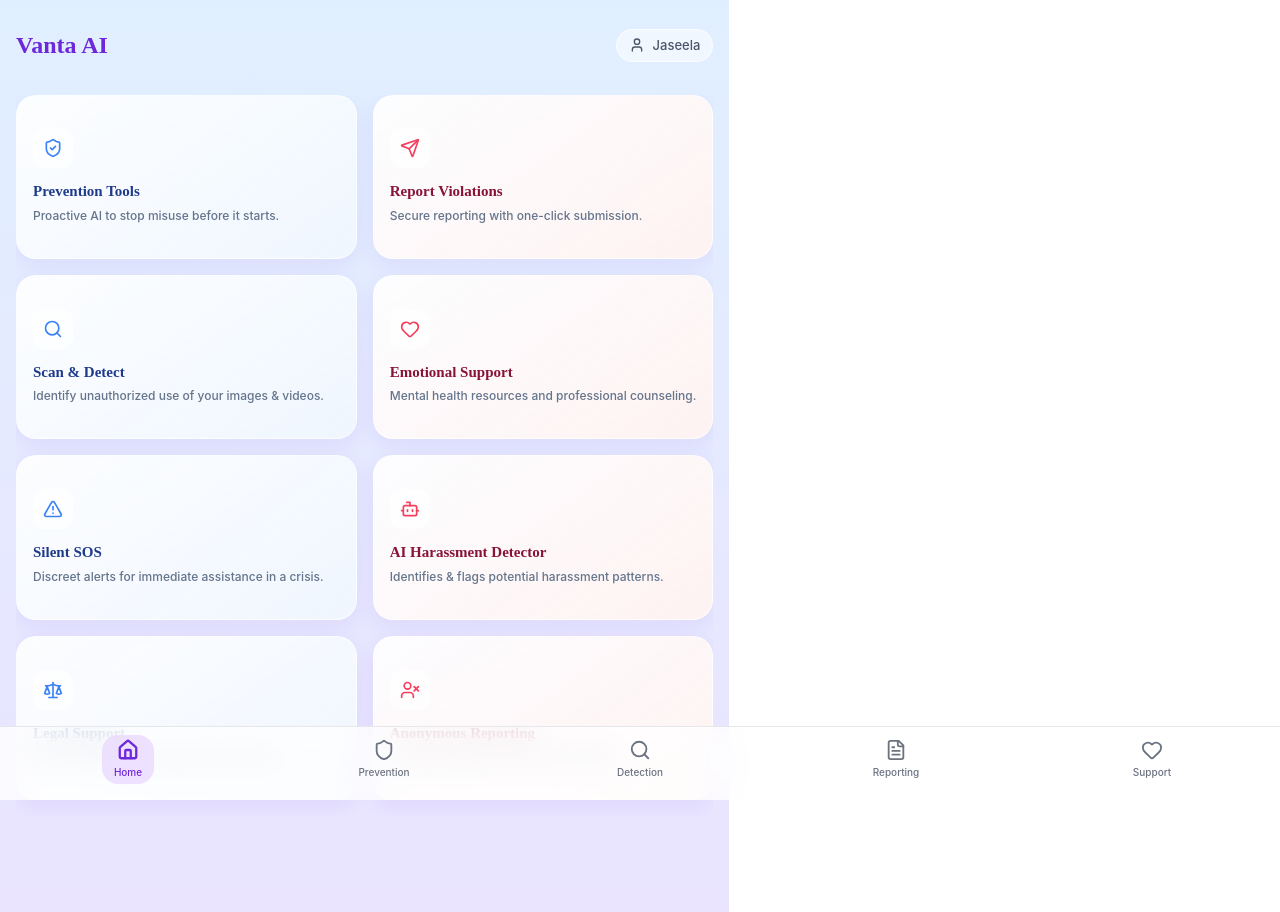
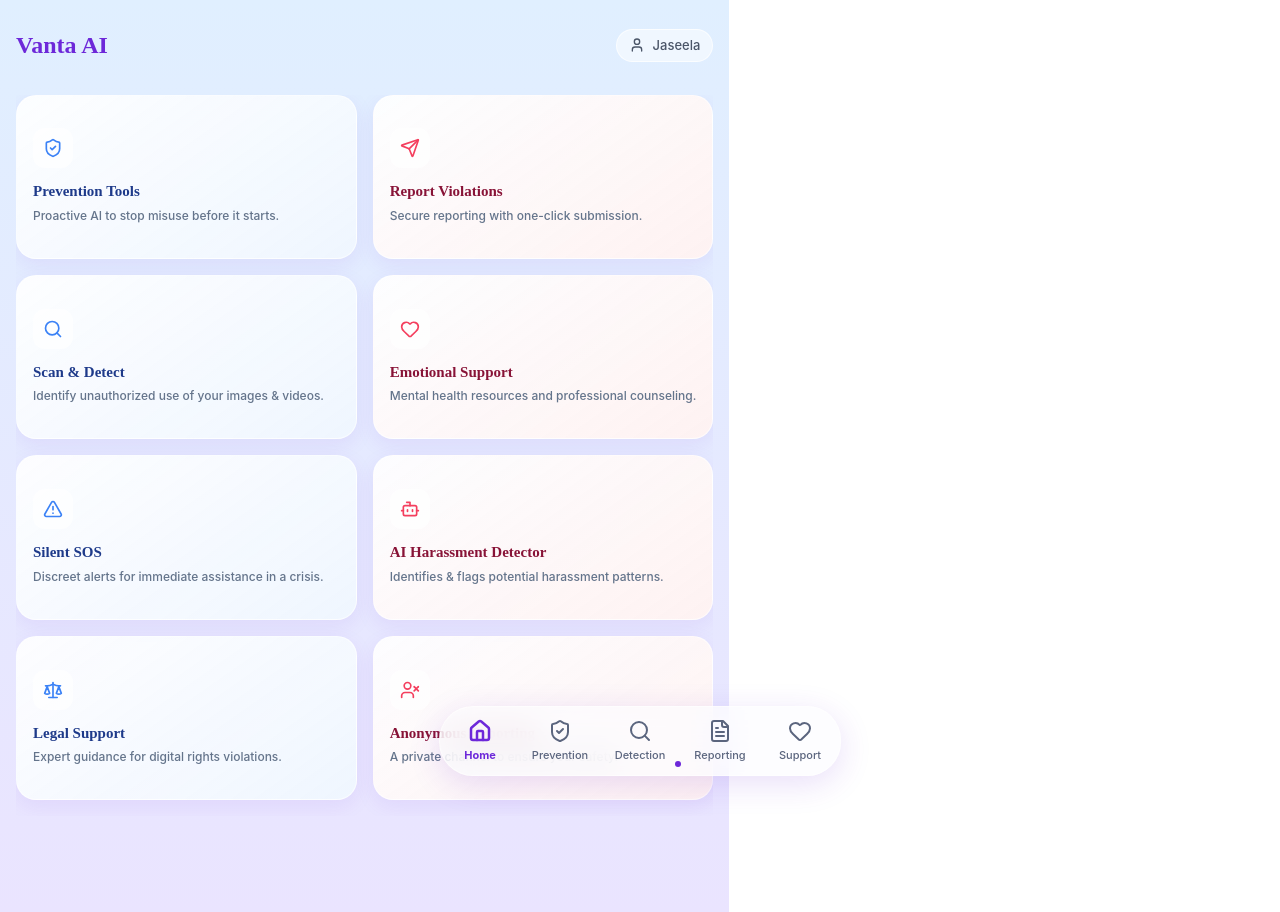
Before and after one commit to Gowri-Arun/VantaAI-DFD, a React (Vite) app: page / in a window 1280 px wide. Built offline with nearby package versions, Linux system fonts and the light colour scheme.

Commit message:
enhanced ui

```diff
--- a/src/components/Tabs/BottomNav.jsx
+++ b/src/components/Tabs/BottomNav.jsx
@@ -1,44 +1,60 @@
-import React from 'react';
+import React, { useState, useEffect, useRef } from 'react';
 import { Link, useLocation } from 'react-router-dom';
-import { Home, Shield, Search, FileText, Heart } from 'lucide-react';
+import { Home, ShieldCheck, Search, FileText, Heart } from 'lucide-react';
 
 function BottomNav() {
   const { pathname } = useLocation();
+  const navRef = useRef(null);
+  const [indicatorStyle, setIndicatorStyle] = useState({});
 
-  // Updated navItems with Lucide icons and labels
   const navItems = [
-    { path: '/', icon: Home, label: 'Home' },
-    { path: '/prevent', icon: Shield, label: 'Prevention' },
-    { path: '/detect', icon: Search, label: 'Detection' },
-    { path: '/report', icon: FileText, label: 'Reporting' },
-    { path: '/support', icon: Heart, label: 'Support' }
+    { id: 'home', path: '/', icon: Home, label: 'Home' },
+    { id: 'prevent', path: '/prevent', icon: ShieldCheck, label: 'Prevention' },
+    { id: 'detect', path: '/detect', icon: Search, label: 'Detection' },
+    { id: 'report', path: '/report', icon: FileText, label: 'Reporting' },
+    { id: 'support', path: '/support', icon: Heart, label: 'Support' }
   ];
 
+  // This effect calculates the position for the sliding indicator dot
+  useEffect(() => {
+    const activeItem = document.getElementById(`nav-item-${pathname}`);
+    if (activeItem && navRef.current) {
+      const navRect = navRef.current.getBoundingClientRect();
+      const itemRect = activeItem.getBoundingClientRect();
+
+      setIndicatorStyle({
+        width: '6px',
+        height: '6px',
+        transform: `translateX(${itemRect.left - navRect.left + itemRect.width / 2 - 3}px)`,
+        opacity: 1,
+      });
+    }
+  }, [pathname]);
+
   return (
-    <nav style={styles.navbar}>
+    <nav ref={navRef} style={styles.navContainer}>
+      {/* The animated indicator dot */}
+      <div style={{ ...styles.indicator, ...indicatorStyle }} />
+
       {navItems.map((item) => {
+        const IconComponent = item.icon;
         const isActive = pathname === item.path;
-        const IconComponent = item.icon;
 
         return (
-          <Link key={item.path} to={item.path} style={styles.navLink}>
-            <div style={{
-                ...styles.navItemContainer,
-                // Add a pill background for the active item
-                backgroundColor: isActive ? 'rgba(233, 213, 255, 0.7)' : 'transparent',
-              }}>
-              <IconComponent
-                size={22}
-                strokeWidth={isActive ? 2.5 : 2}
-                color={isActive ? styles.activeColor.color : styles.inactiveColor.color}
-              />
-              <span style={{
-                  ...styles.navLabel,
-                  color: isActive ? styles.activeColor.color : styles.inactiveColor.color,
-                }}>
-                {item.label}
-              </span>
-            </div>
+          <Link
+            key={item.path}
+            id={`nav-item-${item.path}`} // ID for measuring position
+            to={item.path}
+            style={styles.navItemLink}
+          >
+            <IconComponent
+              size={24}
+              color={isActive ? styles.active.color : styles.inactive.color}
+              strokeWidth={isActive ? 2.5 : 2}
+            />
+            <span style={isActive ? styles.activeLabel : styles.inactiveLabel}>
+              {item.label}
+            </span>
           </Link>
         );
       })}
@@ -46,52 +62,74 @@
   );
 }
 
-// Enhanced and modern styles
+// --- Styles for a Modern, Sleek, and Lovely Aesthetic ---
 const styles = {
-  // Main navbar with "frosted glass" effect
-  navbar: {
+  navContainer: {
     position: 'fixed',
-    bottom: 0,
-    left: 0,
-    right: 0,
-    backgroundColor: 'rgba(255, 255, 255, 0.75)', // Semi-transparent white
-    backdropFilter: 'blur(16px)', // The blur effect
-    borderTop: '1px solid #E5E7EB', // Lighter border
-    padding: '8px 0 16px 0', // Padding for content and iPhone safe area
+    // --- Floating Effect ---
+    bottom: '24px',
+    left: '50%',
+    transform: 'translateX(-50%)',
+    width: 'calc(100% - 48px)',
+    maxWidth: '400px', // Max width for larger screens
+    // ---
+    height: '68px',
     display: 'flex',
     justifyContent: 'space-around',
     alignItems: 'center',
-    zIndex: 1000,
+    // --- Refined Glassmorphism ---
+    backgroundColor: 'rgba(252, 252, 255, 0.7)',
+    backdropFilter: 'blur(16px)',
+    WebkitBackdropFilter: 'blur(16px)',
+    // ---
+    borderRadius: '34px', // Fully rounded corners
+    border: '1px solid rgba(255, 255, 255, 0.5)',
+    boxShadow: '0 8px 32px rgba(109, 40, 217, 0.15)',
   },
-  // Style for the link element
-  navLink: {
-    textDecoration: 'none',
-    flex: 1, // Ensure items take up equal space
-    display: 'flex',
-    justifyContent: 'center',
-  },
-  // Container for icon and label
-  navItemContainer: {
+  navItemLink: {
+    flex: 1,
     display: 'flex',
     flexDirection: 'column',
     alignItems: 'center',
+    justifyContent: 'center',
     gap: '4px',
-    padding: '4px 12px',
-    borderRadius: '16px',
-    transition: 'background-color 0.3s ease',
+    textDecoration: 'none',
+    height: '100%',
+    position: 'relative',
+    color: '#4A5568',
+    transition: 'color 0.3s ease',
   },
-  // Style for the text label
-  navLabel: {
-    fontSize: '10px',
+  inactive: {
+    color: '#5B657E', // Softer, less prominent color
+  },
+  active: {
+    color: '#6D28D9', // Vibrant primary color
+  },
+  inactiveLabel: {
+    fontFamily: "'Inter', sans-serif",
+    fontSize: '11px',
     fontWeight: '500',
-    transition: 'color 0.2s ease',
+    color: '#5B657E',
+    transition: 'all 0.3s ease',
   },
-  // Color definitions
-  activeColor: {
-    color: '#6D28D9', // Rich, vibrant purple
+  activeLabel: {
+    fontFamily: "'Inter', sans-serif",
+    fontSize: '11px',
+    fontWeight: '700', // Bolder for active state
+    color: '#6D28D9',
+    transition: 'all 0.3s ease',
   },
-  inactiveColor: {
-    color: '#6B7280', // Soft gray
+  // --- The Magic Sliding Dot ---
+  indicator: {
+    position: 'absolute',
+    bottom: '8px',
+    height: '6px',
+    width: '6px',
+    backgroundColor: '#6D28D9',
+    borderRadius: '50%',
+    opacity: 0,
+    // The beautiful, fluid transition
+    transition: 'transform 0.4s cubic-bezier(0.2, 0.8, 0.2, 1)',
   },
 };
 
```
